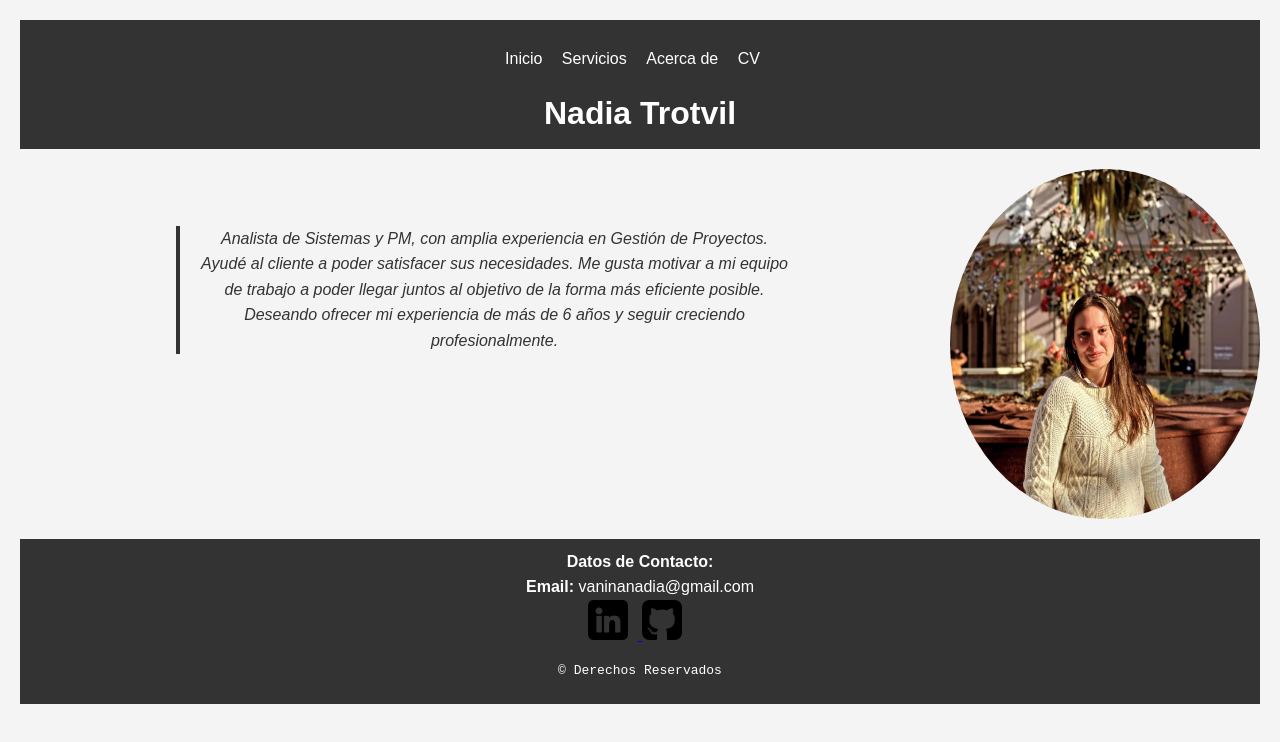
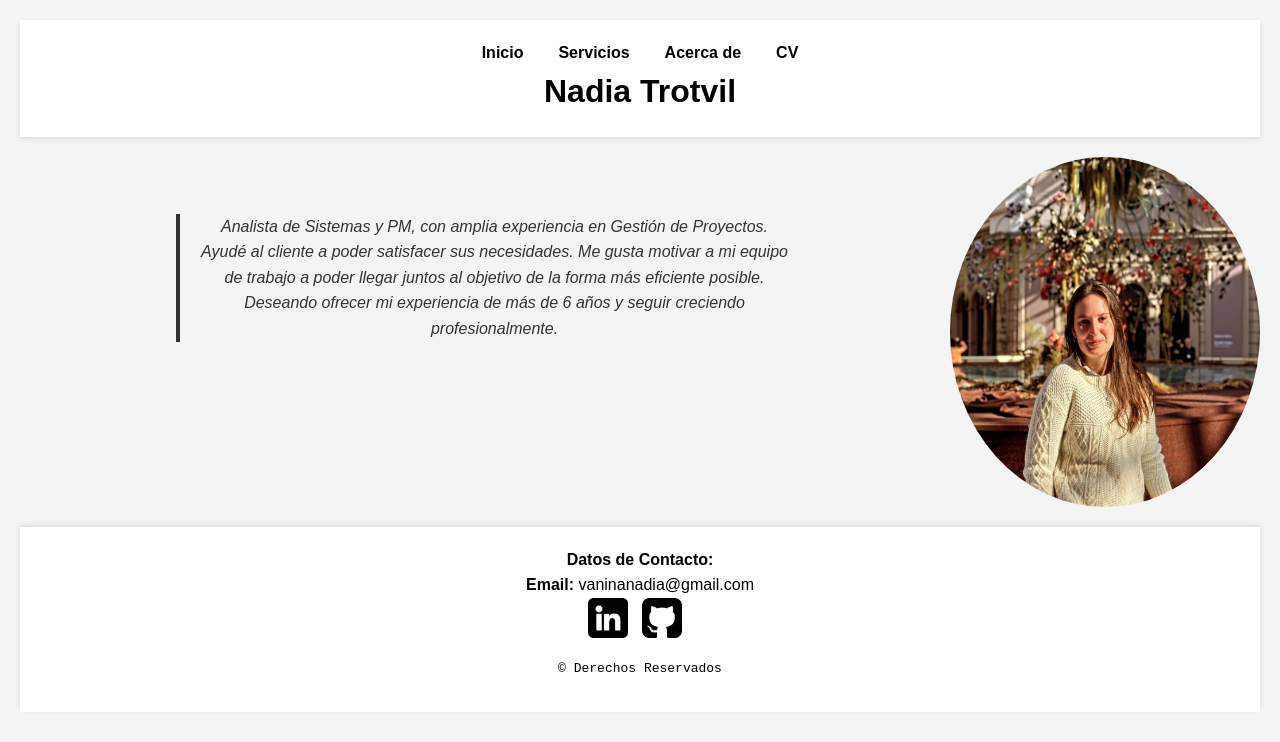
Before and after one commit to NadiaTrotvilStudent/Portfolio_Nadia_Trotvil, a plain HTML site: page index.html in a window 1280 px wide. Drawn offline with Linux system fonts and the light colour scheme.

Commit message:
update styles

```diff
--- a/styles.css
+++ b/styles.css
@@ -15,24 +15,65 @@ body {
     padding: 20px; /* Espaciado del contenedor principal */
 }
 
-/* Estilos del encabezado */
+/* Estilo para el header */
 header {
-    background: #333; /* Fondo del encabezado */
-    color: #fff; /* Color del texto */
-    padding: 10px 0;
-    text-align: center;
+    background-color: #ffffff; /* Fondo blanco */
+    color: #000000; /* Letras negras */
+    padding: 20px; /* Espaciado interno */
+    box-shadow: 0 2px 5px rgba(0, 0, 0, 0.1); /* Sombra sutil para separación */
+    text-align: center; /* Alinear el texto al centro */
 }
 
-/* Estilos de navegación */
-nav ul {
-    list-style: none; /* Elimina puntos de la lista */
-    padding: 0; /* Elimina padding */
+/* Estilo para el nav dentro del header */
+header nav ul {
+    list-style-type: none; /* Eliminar viñetas */
+    padding: 0; /* Eliminar relleno */
+    margin: 0; /* Eliminar márgenes */
+    display: flex; /* Utilizar flexbox para alinear horizontalmente */
+    justify-content: center; /* Centrar los elementos en el nav */
+    gap: 15px; /* Espaciado entre elementos */
 }
 
-nav ul li {
-    display: inline; /* Muestra elementos en línea */
-    margin-right: 15px; /* Espaciado entre enlaces */
+/* Estilo para los enlaces del nav */
+header nav ul li a {
+    color: #000000; /* Letras negras */
+    text-decoration: none; /* Eliminar subrayado */
+    font-weight: bold; /* Texto en negrita */
+    padding: 5px 10px; /* Espaciado interno */
+    border-radius: 5px; /* Bordes redondeados */
+    transition: background-color 0.3s ease; /* Animación para el cambio de fondo */
 }
+
+/* Efecto hover en los enlaces */
+header nav ul li a:hover {
+    background-color: #f0f0f0; /* Fondo gris claro al pasar el mouse */
+    color: #000000; /* Mantener el texto negro */
+}
+
+/* Estilo para el footer */
+footer {
+    background-color: #ffffff; /* Fondo blanco */
+    color: #000000; /* Letras negras */
+    padding: 20px; /* Espaciado interno */
+    box-shadow: 0 -2px 5px rgba(0, 0, 0, 0.1); /* Sombra sutil para separación */
+    text-align: center; /* Alinear el texto al centro */
+    margin-top: 20px; /* Separación superior */
+}
+
+/* Enlaces del footer */
+footer a {
+    color: #000000; /* Color de los enlaces en el footer */
+    text-decoration: none; /* Eliminar subrayado de los enlaces */
+}
+
+footer a:hover {
+    text-decoration: underline; /* Subrayar enlaces al pasar el mouse */
+}
+/* Estilos para los íconos de redes sociales */
+footer img {
+    margin-right: 10px; /* Espaciado entre íconos */
+}
+
 
 nav a {
     color: #fff; /* Color de los enlaces */
@@ -54,19 +95,7 @@ blockquote {
     font-style: italic; /* Estilo en cursiva */
 }
 
-/* Estilos del pie de página */
-footer {
-    text-align: center; /* Centra el texto */
-    margin-top: 20px; /* Espacio superior */
-    padding: 10px 0;
-    background: #333; /* Fondo del pie */
-    color: #fff; /* Color del texto */
-}
 
-/* Estilos para los íconos de redes sociales */
-footer img {
-    margin-right: 10px; /* Espaciado entre íconos */
-}
 
 
 Copiar código
```
